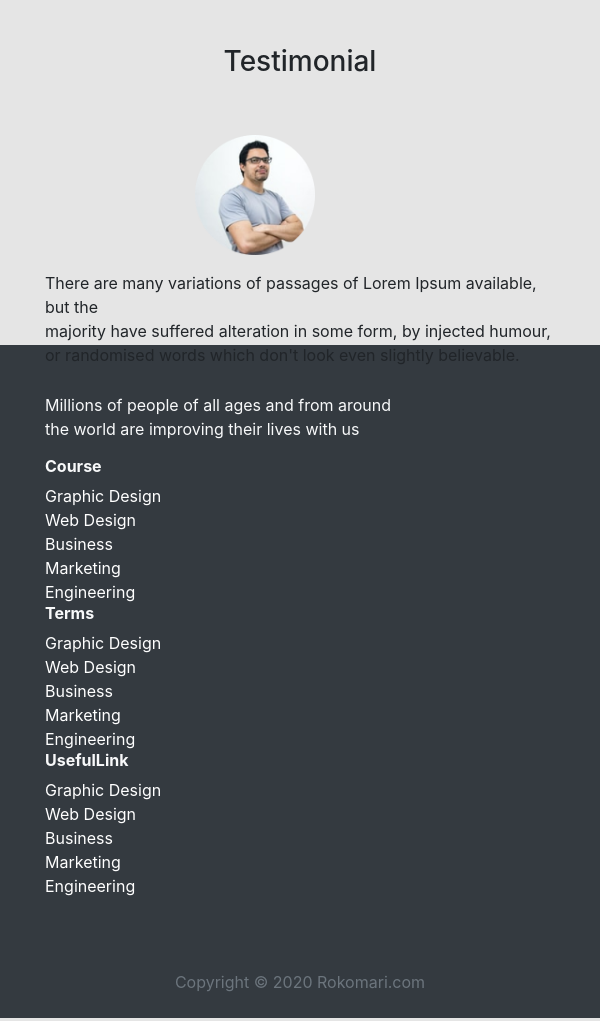
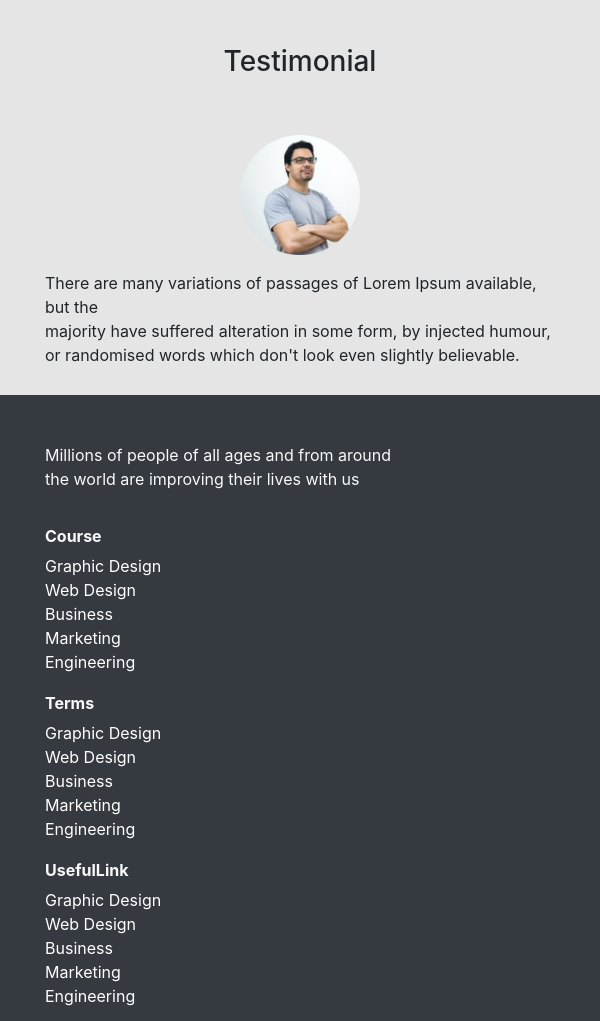
Before and after one commit to shishir1809019/E-school-site, a plain HTML site: page index.html in a window 600 px wide. Shown: the part 1604-2625 px from the top of the page. Drawn offline with nearby package versions, Linux system fonts and the light colour scheme.

Commit message:
responsive

```diff
--- a/index.html
+++ b/index.html
@@ -140,7 +140,7 @@
     </div>
     <div class="row">
       <div class="col-md-4">
-        <div><img class="img-fluid" src="img/Photos/Man.png" alt=""></div>
+        <div class="testimonial_img"><img class="img-fluid" src="img/Photos/Man.png" alt=""></div>
       </div>
       <div class="col-md-8 mt-3"><p>There are many variations of passages of Lorem Ipsum available, but the <br>majority have suffered alteration in some form, by injected humour, <br>or randomised words which don't look even slightly believable.</p></div>
     </div>
--- a/style.css
+++ b/style.css
@@ -48,12 +48,19 @@ button:hover {
 	background-color: #fff;
 	border-top: none;
 }
+/* .testimonial */
 .testimonial{height: 300px;}
+.testimonial .testimonial_img {
+    display: flex;
+    justify-content: center;
+    align-items: center;
+
+}
 .testimonial img{
     height: 120px;
     width: 120px;
     position: relative;
-    left: 150px;
+    /* left: 150px; */
 }
 
 /* footer section */
@@ -62,3 +69,44 @@ footer_section ul li{}
 .footer_section ul li a{text-decoration: none; color: #fff;}
 .footer_section ul li a:hover{text-decoration: none; color: rgb(255, 196, 196);}
 .footer_section h6{font-weight: 700;}
+
+
+/* resonsive section */
+
+@media only screen and (min-width: 767px) and (max-width: 992px) {
+
+}
+    @media only screen and (min-width: 600px) and (max-width: 767px) {
+        .testimonial {
+            height: 350px;
+        }
+        .footer_section h6 {
+            margin-top: 20px;
+        }
+
+        .testimonial .testimonial_img{
+            display: flex;
+            justify-content: center;
+            align-items: center;
+
+        }
+    }
+
+@media only screen and (min-width: 480px) and (max-width: 600px) {
+    .testimonial {
+        height: 350px;
+    }
+    .footer_section h6 {
+        margin-top: 20px;
+    }
+
+}
+@media only screen and (max-width:480px) {
+    .testimonial {
+        height: 400px;
+    }
+    .footer_section h6 {
+        margin-top: 20px;
+    }
+
+}
```
